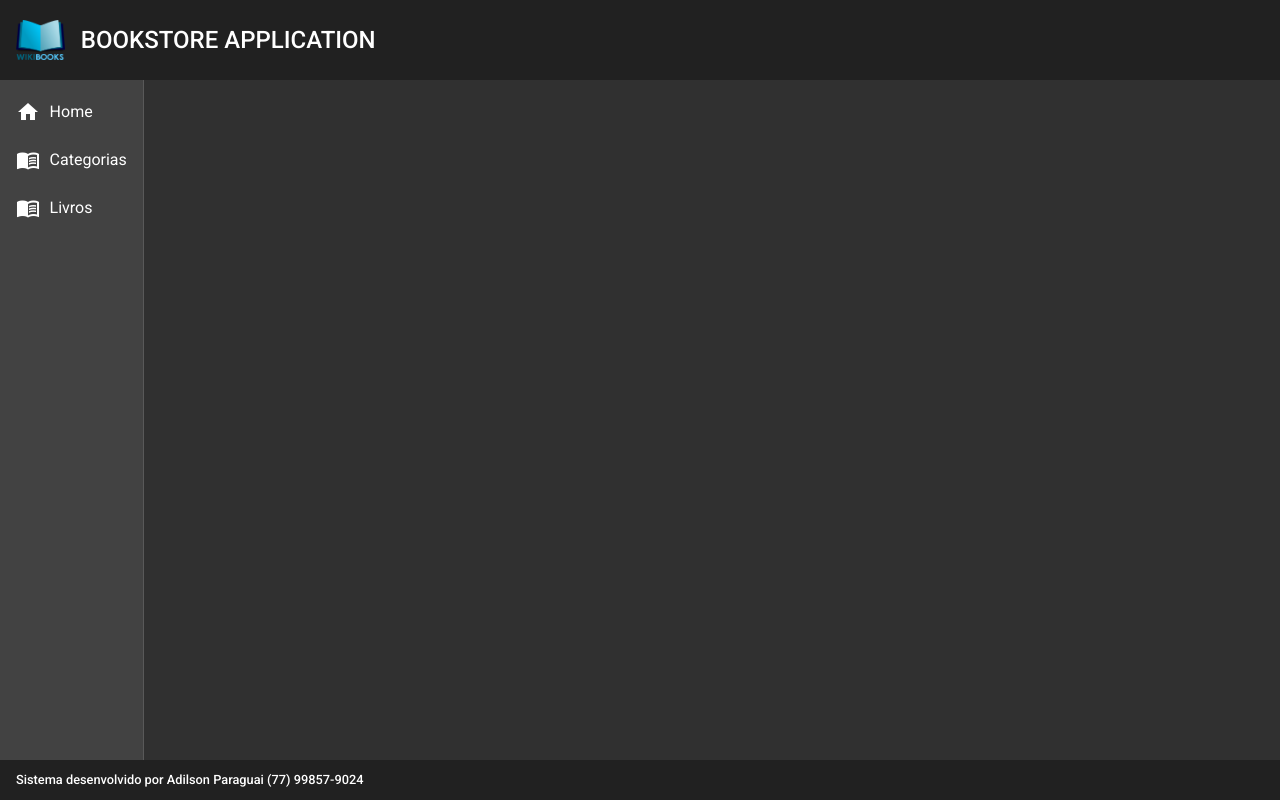
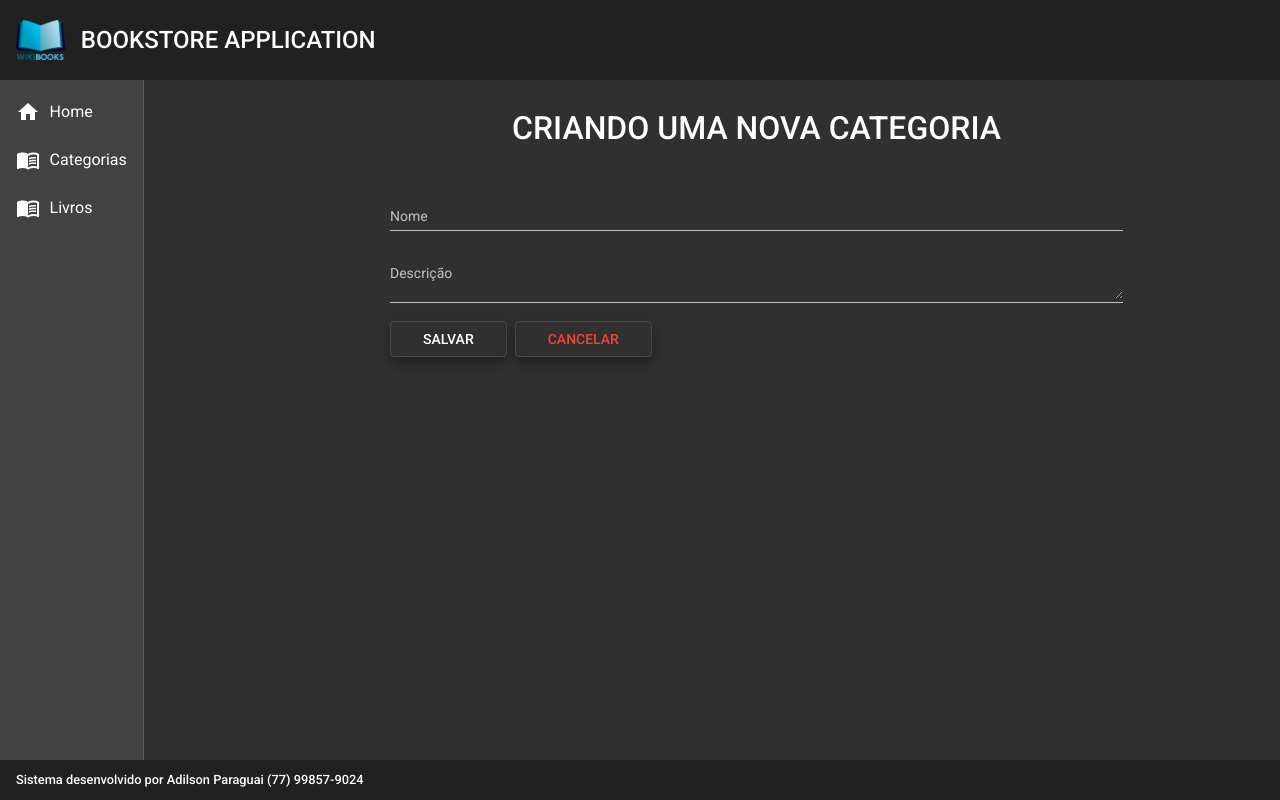
Before and after one commit to adsadilson/bookstore-front, an Angular app: page /categorias/create in a window 1280 px wide. Before the commit this address led to /. Built offline with nearby package versions, Linux system fonts and the light colour scheme.

Commit message:
Metodo create implementado para categoria

```diff
--- a/src/app/app-routing.module.ts
+++ b/src/app/app-routing.module.ts
@@ -1,6 +1,7 @@
 import { NgModule } from '@angular/core';
 import { RouterModule, Routes } from '@angular/router';
 import { CategoriaReadComponent } from './components/views/categoria-read/categoria-read.component';
+import { CategoriaCreateComponent } from './components/views/categoria/categoria-create/categoria-create.component';
 import { HomeComponent } from './components/views/home/home.component';
 
 const routes: Routes = [
@@ -11,6 +12,10 @@
   {
     path:'categorias',
     component: CategoriaReadComponent
+  },
+  {
+    path:'categorias/create',
+    component: CategoriaCreateComponent
   }
 ];
 
--- a/src/app/components/views/categoria-read/categoria-read.component.html
+++ b/src/app/components/views/categoria-read/categoria-read.component.html
@@ -3,7 +3,7 @@
         <h1>Listar todas categorias</h1>
     </div>
 
-    <button class="mat-elevation-z8" mat-stroked-button> + Nova Categoria</button>
+    <button (click)="nevegarParaCategoriaCreate()" class="mat-elevation-z8" mat-stroked-button> + Nova Categoria</button>
 
     <div class="mat-elevation-z8 content-table">
         <table mat-table class="table" [dataSource]="categorias">
--- a/src/app/components/views/categoria-read/categoria-read.component.ts
+++ b/src/app/components/views/categoria-read/categoria-read.component.ts
@@ -1,4 +1,5 @@
 import { Component, OnInit } from '@angular/core';
+import { Router } from '@angular/router';
 import { CategoriaService } from '../categoria/categoria.service';
 import { Categoria } from './categoria.model';
 
@@ -13,7 +14,7 @@
 
   displayedColumns: string[] = ['id', 'nome', 'descricao', 'livros', 'acoes'];
 
-  constructor(private service: CategoriaService) { }
+  constructor(private service: CategoriaService, private router: Router) { }
 
   ngOnInit(): void {
     this.listarCategorias();
@@ -25,4 +26,8 @@
     })
   }
 
+  nevegarParaCategoriaCreate(){
+    this.router.navigate(["categorias/create"])
+  }
+
 }
--- /dev/null
+++ b/src/app/components/views/categoria/categoria-create/categoria-create.component.css
@@ -0,0 +1,28 @@
+form{
+    text-align: center;
+    width: 70%;
+    margin: 2rem auto 0 auto;
+}
+
+h1{
+    font-size: 2rem;
+    font-weight: 500;
+    margin-bottom: 3rem;
+}
+
+.form{
+    width: 100%;
+
+}
+
+.buttons{
+    width: 100%;
+    text-align: start;
+}
+
+button{
+    margin-right: .5rem;
+    padding-right: 2rem;
+    padding-left: 2rem;
+
+}
--- /dev/null
+++ b/src/app/components/views/categoria/categoria-create/categoria-create.component.html
@@ -0,0 +1,20 @@
+<form>
+    <h1>CRIANDO UMA NOVA CATEGORIA</h1>
+
+    <mat-form-field class="form">
+        <mat-label>Nome</mat-label>
+        <input matInput [(ngModel)]="categoria.nome" type="text" name="nome" placeholder="Ex. Compuntação">
+    </mat-form-field>
+
+    <mat-form-field class="form">
+        <mat-label>Descrição</mat-label>
+        <textarea matInput [(ngModel)]="categoria.descricao" type="text" name="descricao"
+            placeholder="Ex. Livros de Compuntação"></textarea>
+    </mat-form-field>
+
+    <div class="buttons">
+        <button (click)="adicionar()" class="mat-elevation-z8" mat-stroked-button> SALVAR</button>
+        <button class="mat-elevation-z8" color="warn" mat-stroked-button> CANCELAR</button>
+    </div>
+
+</form>
--- /dev/null
+++ b/src/app/components/views/categoria/categoria-create/categoria-create.component.ts
@@ -0,0 +1,35 @@
+import { Component, OnInit } from '@angular/core';
+import { Router } from '@angular/router';
+import { Categoria } from '../../categoria-read/categoria.model';
+import { CategoriaService } from '../categoria.service';
+
+@Component({
+  selector: 'app-categoria-create',
+  templateUrl: './categoria-create.component.html',
+  styleUrls: ['./categoria-create.component.css']
+})
+export class CategoriaCreateComponent implements OnInit {
+
+  categoria: Categoria = {
+    nome: '',
+    descricao: ''
+  }
+  constructor(private service: CategoriaService, private router: Router) { }
+
+  ngOnInit(): void {
+  }
+
+  adicionar(): void {
+    this.service.adicionar(this.categoria).subscribe((resposta) => {
+      this.router.navigate(["categorias"])
+      this.service.mensagem("Categoria criada com sucesso!")
+
+    }, err => {
+      for (let i = 0; i < err.error.errors.length; ++i) {
+        this.service.mensagem(err.error.errors[i].message)
+      }
+
+    });
+  }
+
+}
--- a/src/app/components/views/categoria/categoria.service.ts
+++ b/src/app/components/views/categoria/categoria.service.ts
@@ -1,5 +1,6 @@
 import { HttpClient } from '@angular/common/http';
 import { Injectable } from '@angular/core';
+import { MatSnackBar } from '@angular/material/snack-bar';
 import { Observable } from 'rxjs';
 import { environment } from 'src/environments/environment';
 import { Categoria } from '../categoria-read/categoria.model';
@@ -11,10 +12,24 @@
 
   baseUrl: String = environment.baseUrl;
 
-  constructor(private http: HttpClient) { }
+  constructor(private http: HttpClient, private _snack: MatSnackBar) { }
 
   listarTodasCategorias(): Observable<Categoria[]> {
     const url = `${this.baseUrl}/categorias`
     return this.http.get<Categoria[]>(url);
   }
+
+  adicionar(categoria: Categoria): Observable<Categoria> {
+    const url = `${this.baseUrl}/categorias`
+    return this.http.post<Categoria>(url, categoria);
+  }
+
+  mensagem(str: String): void {
+    this._snack.open(`${str}`, 'Ok', {
+      horizontalPosition: 'end',
+      verticalPosition: 'top',
+      duration: 3000
+    })
+  }
+
 }
```
Also changed, not shown: src/app/app.module.ts (+14 -1 lines).
